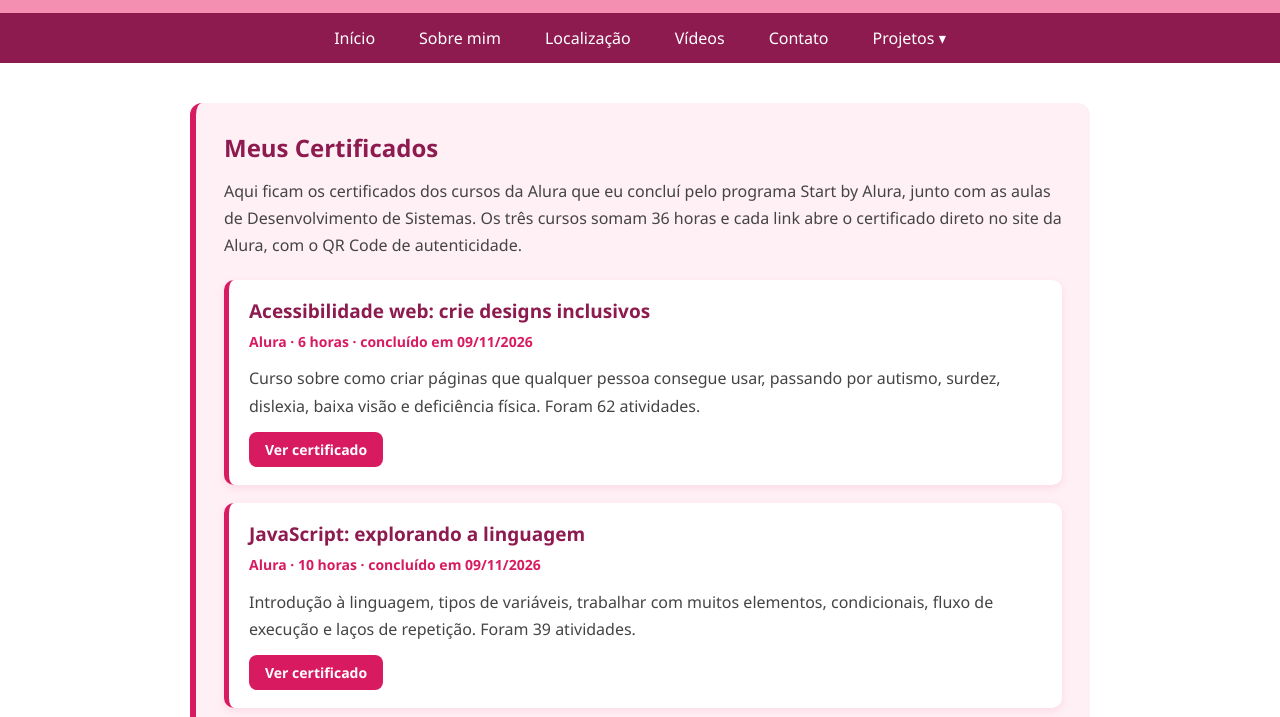
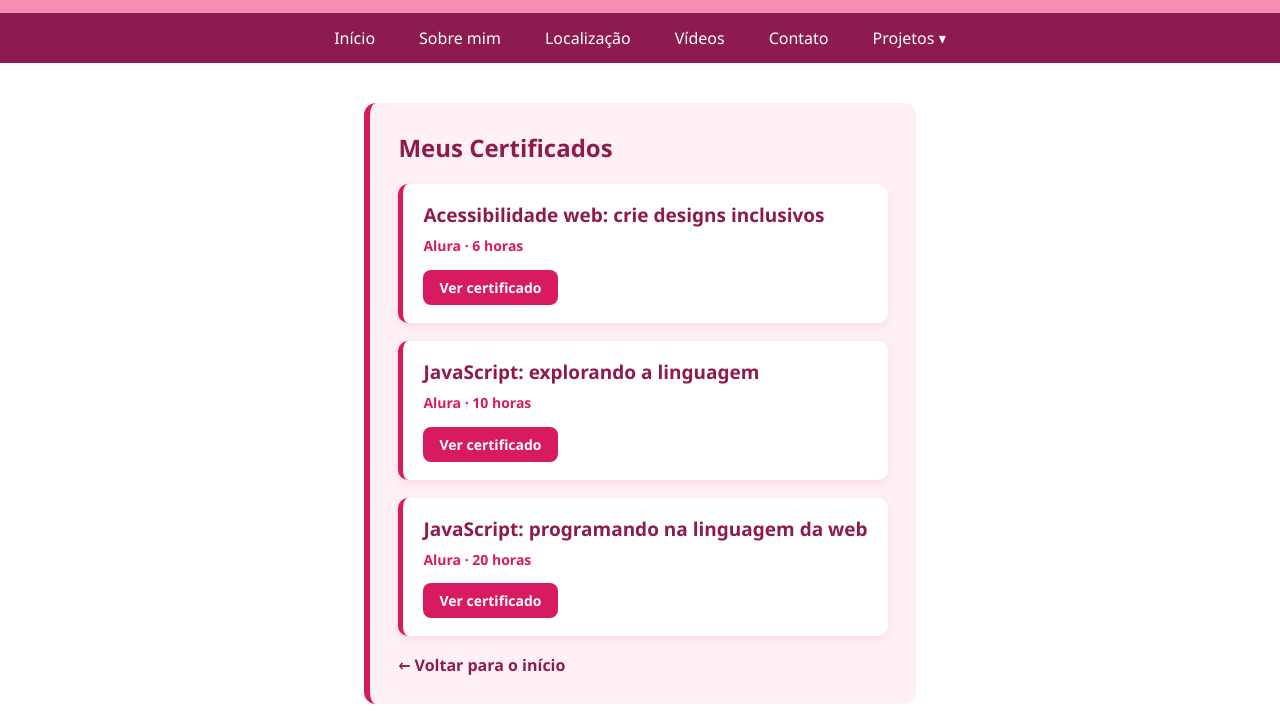
Before and after one commit to thaylabonfim/3trimestre, a plain HTML site: page certificados.html in a window 1280 px wide. Shown: the part 83-800 px from the top of the page. Drawn offline with Linux system fonts and the light colour scheme.

Commit message:
Deixa a pagina de certificados so com os links dos cursos
Co-authored-by: arena-agent <297053741+arena-agent@users.noreply.github.com>

```diff
--- a/certificados.html
+++ b/certificados.html
@@ -46,22 +46,11 @@
 
   <main class="pagina-conteudo">
     <h2>Meus Certificados</h2>
-    <p>
-      Aqui ficam os certificados dos cursos da Alura que eu concluí pelo programa
-      Start by Alura, junto com as aulas de Desenvolvimento de Sistemas. Os três
-      cursos somam 36 horas e cada link abre o certificado direto no site da
-      Alura, com o QR Code de autenticidade.
-    </p>
 
     <div class="certificados-lista">
       <article class="certificado-card">
         <h3>Acessibilidade web: crie designs inclusivos</h3>
-        <p class="certificado-info">Alura · 6 horas · concluído em 09/11/2026</p>
-        <p>
-          Curso sobre como criar páginas que qualquer pessoa consegue usar,
-          passando por autismo, surdez, dislexia, baixa visão e deficiência
-          física. Foram 62 atividades.
-        </p>
+        <p class="certificado-info">Alura · 6 horas</p>
         <a class="botao botao-pequeno" href="https://cursos.alura.com.br/certificate/thayla-bonfim/acessibilidade-web-design-inclusivos" target="_blank" rel="noopener">
           Ver certificado
         </a>
@@ -69,12 +58,7 @@
 
       <article class="certificado-card">
         <h3>JavaScript: explorando a linguagem</h3>
-        <p class="certificado-info">Alura · 10 horas · concluído em 09/11/2026</p>
-        <p>
-          Introdução à linguagem, tipos de variáveis, trabalhar com muitos
-          elementos, condicionais, fluxo de execução e laços de repetição. Foram
-          39 atividades.
-        </p>
+        <p class="certificado-info">Alura · 10 horas</p>
         <a class="botao botao-pequeno" href="https://cursos.alura.com.br/certificate/thayla-bonfim/javascript-introducao" target="_blank" rel="noopener">
           Ver certificado
         </a>
@@ -82,11 +66,7 @@
 
       <article class="certificado-card">
         <h3>JavaScript: programando na linguagem da web</h3>
-        <p class="certificado-info">Alura · 20 horas · concluído em 09/11/2026</p>
-        <p>
-          Variáveis e operadores, arrays, eventos, formulários, criação de
-          elementos, validação, animação e busca com AJAX. Foram 95 atividades.
-        </p>
+        <p class="certificado-info">Alura · 20 horas</p>
         <a class="botao botao-pequeno" href="https://cursos.alura.com.br/certificate/thayla-bonfim/javascript-programando-na-linguagem-web" target="_blank" rel="noopener">
           Ver certificado
         </a>
```
